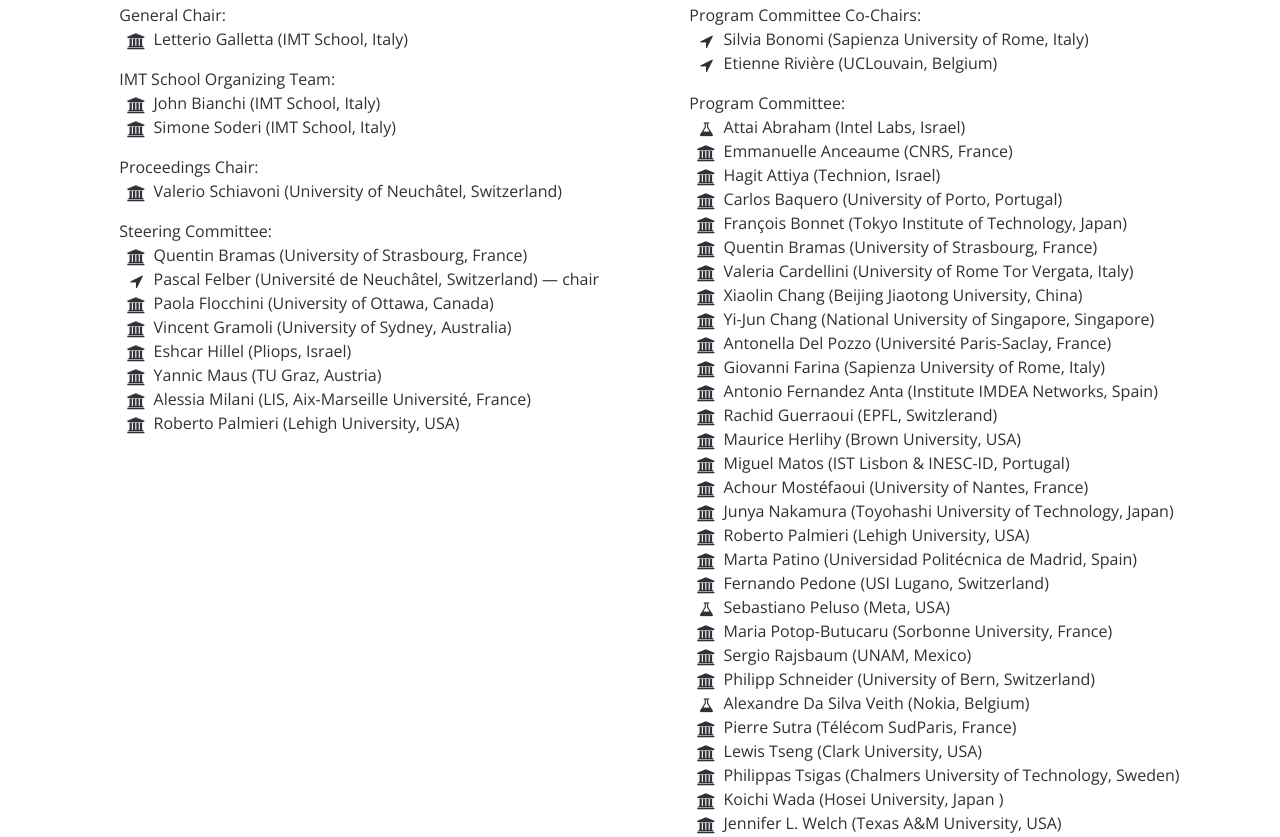
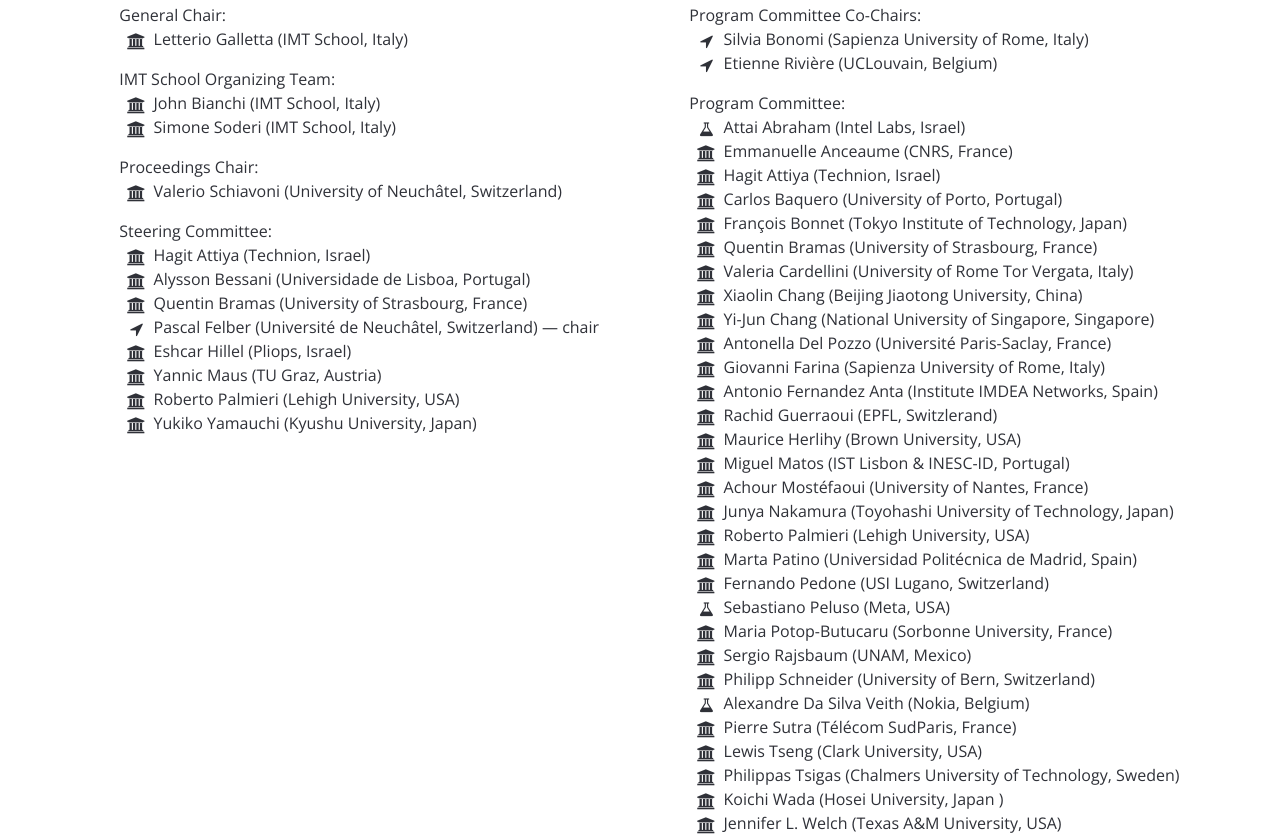
Before and after one commit to IMTAltiStudiLucca/opodis24-website, a plain HTML site: page index.html in a window 1280 px wide. Shown: the part 1963-2800 px from the top of the page. Drawn offline with nearby package versions, Linux system fonts and the light colour scheme.

Commit message:
Update SC

```diff
--- a/index.html
+++ b/index.html
@@ -53,7 +53,7 @@
         <ul class="nav-menu">
           <li class="menu-active"><a href="#intro">Home</a></li>
            <!--li><a href="index.html#about">About</a></li-->
-          <!-- <li><a href="#speakers">Keynotes</a></li> -->
+          <li><a href="#speakers">Keynotes</a></li>
           <li><a href="cfp.html">CFP</a></li>
           <li><a href="cfp.html#dates">Dates</a></li>
           <li><a href="#committees">Committees</a></li>
@@ -213,14 +213,14 @@
             <ul class="fa-ul">
               <li>Steering Committee:</li>
               <li><ul class="fa-ul">
+                <li><span class="fa-li"><i class="fa fa-university"></i></span>Hagit Attiya (Technion, Israel)</li>
+                <li><span class="fa-li"><i class="fa fa-university"></i></span>Alysson Bessani (Universidade de Lisboa, Portugal)</li>
                   <li><span class="fa-li"><i class="fa fa-university"></i></span>Quentin Bramas (University of Strasbourg, France)</li>
-                                    <li><span class="fa-li"><i class="fa fa-location-arrow"></i></span>Pascal Felber (Université de Neuchâtel, Switzerland) &mdash; chair</li>
-                  <li><span class="fa-li"><i class="fa fa-university"></i></span>Paola Flocchini (University of Ottawa, Canada)</li>
-                  <li><span class="fa-li"><i class="fa fa-university"></i></span>Vincent Gramoli (University of Sydney, Australia)</li>
+                  <li><span class="fa-li"><i class="fa fa-location-arrow"></i></span>Pascal Felber (Université de Neuchâtel, Switzerland) &mdash; chair</li>
                   <li><span class="fa-li"><i class="fa fa-university"></i></span>Eshcar Hillel (Pliops, Israel)</li>
                   <li><span class="fa-li"><i class="fa fa-university"></i></span>Yannic Maus (TU Graz, Austria)</li>
-                  <li><span class="fa-li"><i class="fa fa-university"></i></span>Alessia Milani (LIS, Aix-Marseille Université, France)</li>
                   <li><span class="fa-li"><i class="fa fa-university"></i></span>Roberto Palmieri (Lehigh University, USA)</li>
+                  <li><span class="fa-li"><i class="fa fa-university"></i></span>Yukiko Yamauchi	(Kyushu University, Japan)</li>
               </ul></li>
             </ul>
 
```
Also changed, not shown: accepted-papers.html (+2 -2 lines), bessani.html (+2 -2 lines), cfp.html (+1 -1 lines), flocchini.html (+2 -2 lines), sonnino.html (+2 -2 lines).
